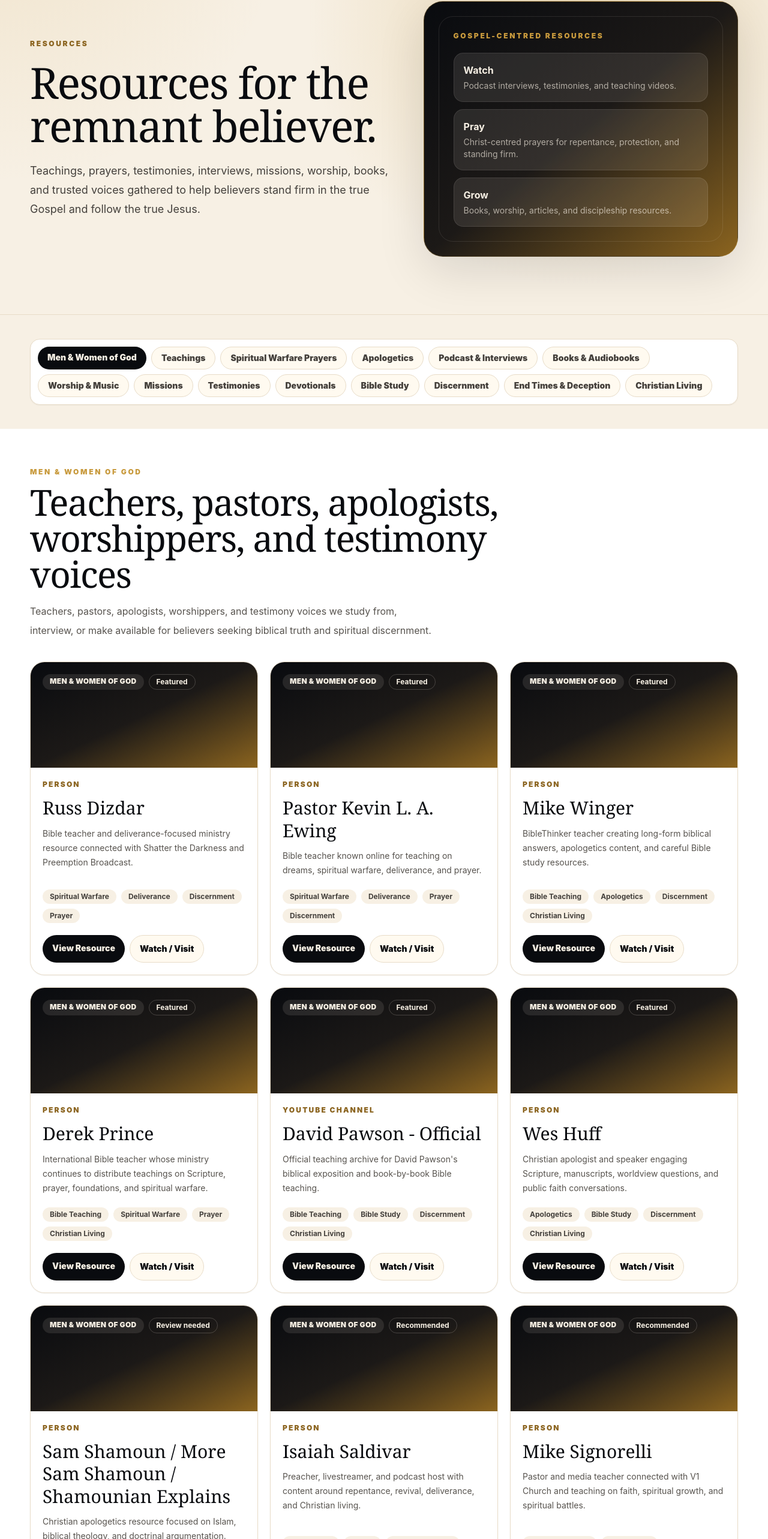
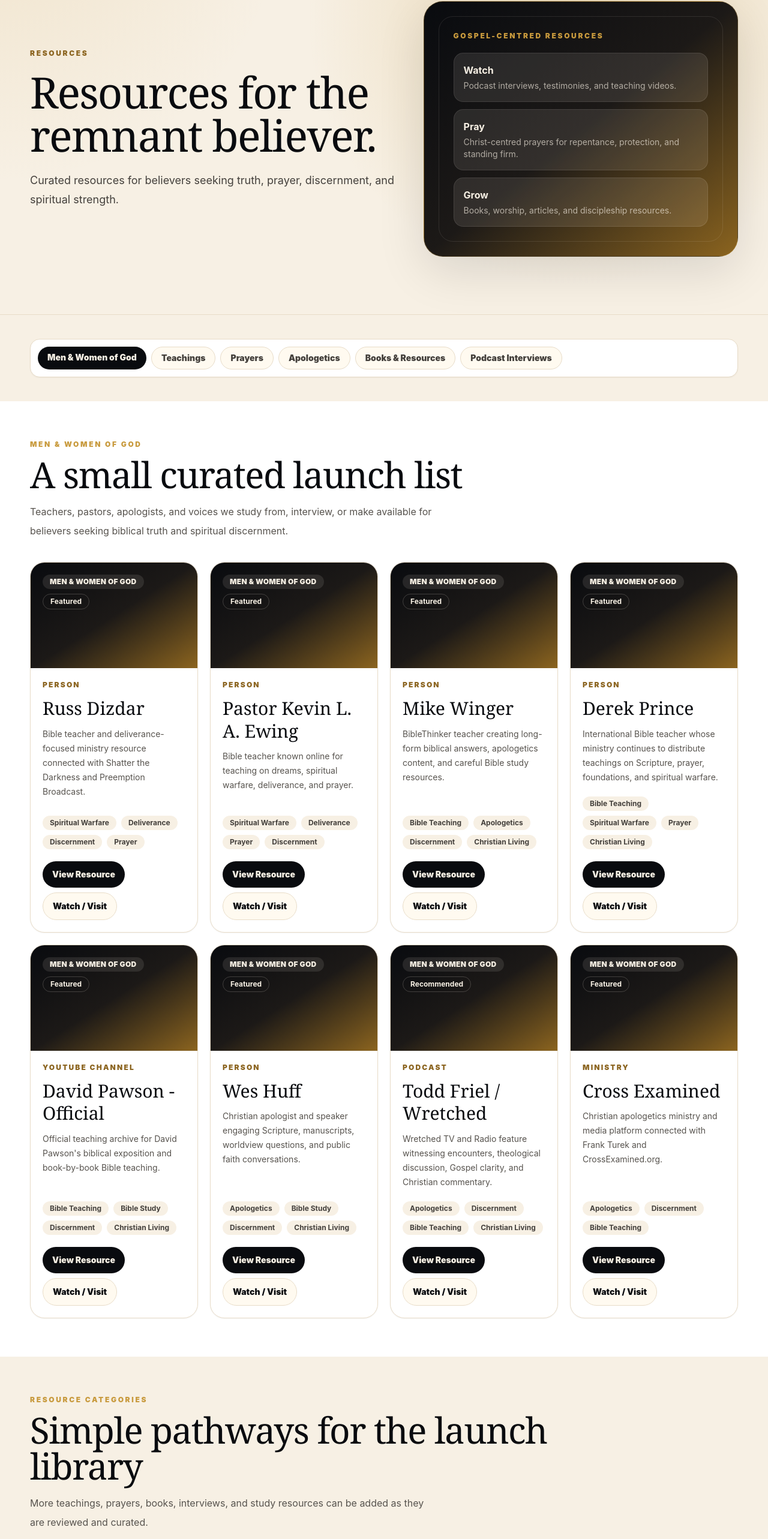
Before and after one commit to dakande85-bit/the-true-remnant-network, a Next.js app: page /resources in a window 1280 px wide. Shown: the part 175-2741 px from the top of the page at 60% size. Built offline with nearby package versions, Linux system fonts and the light colour scheme.

Commit message:
Limit public resources for launch

```diff
--- a/src/app/resources/page.tsx
+++ b/src/app/resources/page.tsx
@@ -1,8 +1,16 @@
 import { Hero } from "@/components/Hero";
 import { ResourceCard } from "@/components/ResourceCard";
-import { ResourceExplorer } from "@/components/ResourceExplorer";
 import { SectionHeader } from "@/components/SectionHeader";
-import { menAndWomenOfGod, publicResources, resourceCategories } from "@/data/resources";
+import { menAndWomenOfGod, resourceCategories } from "@/data/resources";
+
+const categoryDescriptions = [
+  ["Men & Women of God", "A small launch list of teachers, pastors, apologists, and voices we currently make available for study."],
+  ["Teachings", "Biblical sermons, studies, and long-form resources pointing believers back to Christ and Scripture."],
+  ["Prayers", "Spiritual warfare prayers, repentance guides, and serious Christ-centred prayer resources."],
+  ["Apologetics", "Resources that help believers defend the faith and answer hard questions with clarity."],
+  ["Books & Resources", "Recommended reading, study helps, devotionals, and tools for discipleship."],
+  ["Podcast Interviews", "Conversations, testimonies, and teaching media organised for easy watching and listening."]
+];
 
 export default function ResourcesPage() {
   return (
@@ -10,12 +18,16 @@ export default function ResourcesPage() {
       <Hero
         eyebrow="Resources"
         title="Resources for the remnant believer."
-        description="Teachings, prayers, testimonies, interviews, missions, worship, books, and trusted voices gathered to help believers stand firm in the true Gospel and follow the true Jesus."
+        description="Curated resources for believers seeking truth, prayer, discernment, and spiritual strength."
       />
       <section className="py-10">
         <div className="mx-auto flex w-[min(1180px,calc(100%-32px))] flex-wrap gap-2 rounded-2xl border border-linen bg-white p-3 shadow-sm">
           {resourceCategories.map((tab, index) => (
-            <a className={`rounded-full px-4 py-2 text-sm font-black ${index === 0 ? "bg-ink text-cream" : "border border-linen bg-parchment text-stone-700"}`} href={tab === "Men & Women of God" ? "#men-women-of-god" : "#resources"} key={tab}>
+            <a
+              className={`rounded-full px-4 py-2 text-sm font-black ${index === 0 ? "bg-ink text-cream" : "border border-linen bg-parchment text-stone-700"}`}
+              href={tab === "Men & Women of God" ? "#men-women-of-god" : "#categories"}
+              key={tab}
+            >
               {tab}
             </a>
           ))}
@@ -25,22 +37,39 @@ export default function ResourcesPage() {
         <div className="mx-auto w-[min(1180px,calc(100%-32px))]">
           <SectionHeader
             eyebrow="Men & Women of God"
-            title="Teachers, pastors, apologists, worshippers, and testimony voices"
-            description="Teachers, pastors, apologists, worshippers, and testimony voices we study from, interview, or make available for believers seeking biblical truth and spiritual discernment."
+            title="A small curated launch list"
+            description="Teachers, pastors, apologists, and voices we study from, interview, or make available for believers seeking biblical truth and spiritual discernment."
           />
-          <div className="grid gap-5 md:grid-cols-2 lg:grid-cols-3">
+          <div className="grid gap-5 md:grid-cols-2 lg:grid-cols-4">
             {menAndWomenOfGod.map((item) => <ResourceCard key={item.id} item={item} />)}
           </div>
         </div>
       </section>
-      <section className="py-16" id="resources">
+      <section className="py-16" id="categories">
         <div className="mx-auto w-[min(1180px,calc(100%-32px))]">
           <SectionHeader
-            eyebrow="Resource Library"
-            title="Curated resources for believers seeking truth, prayer, discernment, and spiritual strength."
-            description="Search by name, category, topic, or type. Resources are controlled by the site owner and kept as a curated library, not an open public directory."
+            eyebrow="Resource Categories"
+            title="Simple pathways for the launch library"
+            description="More teachings, prayers, books, interviews, and study resources can be added as they are reviewed and curated."
           />
-          <ResourceExplorer resources={publicResources} categories={resourceCategories} />
+          <div className="grid gap-5 md:grid-cols-2 lg:grid-cols-3">
+            {categoryDescriptions.map(([title, description]) => (
+              <article className="rounded-[1.5rem] border border-linen bg-white p-6 shadow-sm" key={title}>
+                <h3 className="font-display text-3xl leading-tight text-ink">{title}</h3>
+                <p className="mt-4 text-sm leading-7 text-stone-600">{description}</p>
+              </article>
+            ))}
+          </div>
+        </div>
+      </section>
+      <section className="bg-ink py-16 text-cream">
+        <div className="mx-auto rounded-[2rem] border border-cream/10 bg-cream/5 p-8 text-center w-[min(1180px,calc(100%-32px))]">
+          <p className="text-xs font-black uppercase tracking-[0.22em] text-gold">Coming soon</p>
+          <h2 className="mx-auto mt-4 max-w-3xl font-display text-5xl leading-tight">More resources coming soon</h2>
+          <p className="mx-auto mt-5 max-w-2xl text-lg leading-8 text-cream/70">
+            The library will grow carefully with teachings, prayers, apologetics, books, worship, missions, testimonies,
+            and podcast resources as they are reviewed and curated.
+          </p>
         </div>
       </section>
     </>
--- a/src/data/resources.ts
+++ b/src/data/resources.ts
@@ -40,18 +40,21 @@ export type Resource = {
 export const resourceCategories = [
   "Men & Women of God",
   "Teachings",
-  "Spiritual Warfare Prayers",
+  "Prayers",
   "Apologetics",
-  "Podcast & Interviews",
-  "Books & Audiobooks",
-  "Worship & Music",
-  "Missions",
-  "Testimonies",
-  "Devotionals",
-  "Bible Study",
-  "Discernment",
-  "End Times & Deception",
-  "Christian Living"
+  "Books & Resources",
+  "Podcast Interviews"
+];
+
+const launchResourceSlugs = [
+  "russ-dizdar",
+  "pastor-kevin-l-a-ewing",
+  "mike-winger",
+  "derek-prince",
+  "david-pawson-official",
+  "wes-huff",
+  "todd-friel-wretched",
+  "cross-examined"
 ];
 
 export const resources: Resource[] = [
@@ -383,8 +386,9 @@ export const internalReviewResources = [
   links: {}
 }));
 
-export const publicResources = resources.filter((resource) => resource.category !== "Internal Review");
+export const publicResources = resources.filter((resource) => launchResourceSlugs.includes(resource.slug));
 export const menAndWomenOfGod = publicResources.filter((resource) => resource.category === "Men & Women of God");
+export const hiddenReviewResources = resources.filter((resource) => !launchResourceSlugs.includes(resource.slug));
 
 export function getResourceBySlug(slug: string) {
   return publicResources.find((resource) => resource.slug === slug);
```
